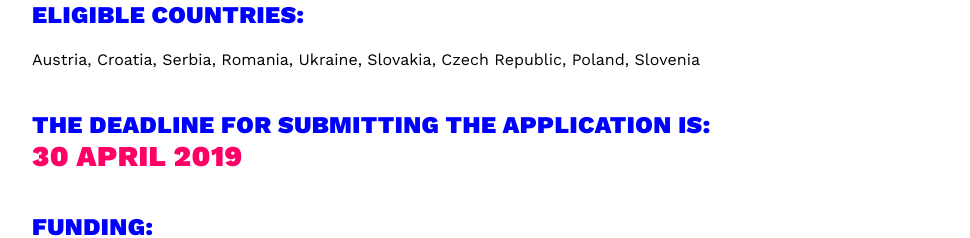
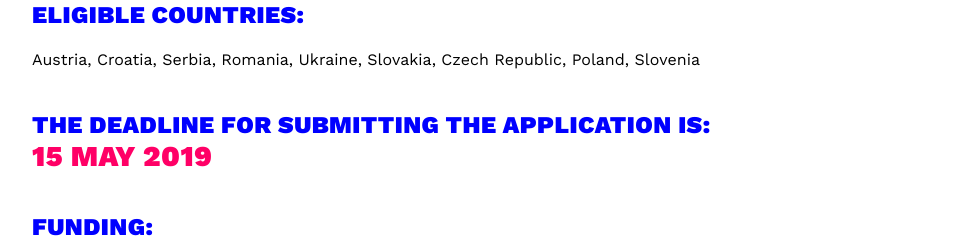
Before and after one commit to kek-architecture/yanp, a plain HTML site: page index.html in a window 1280 px wide. Shown: the part 1780-2018 px from the top of the page, without its empty margins (128-1098 px from the left). Drawn offline with nearby package versions, Linux system fonts and the light colour scheme.

Commit message:
deadline edit

```diff
--- a/index.html
+++ b/index.html
@@ -68,7 +68,7 @@
   <section>
     <h2>THE DEADLINE FOR SUBMITTING THE APPLICATION IS:
       <br>
-      <span>30 APRIL 2019</span></h2>
+      <span>15 MAY 2019</span></h2>
   </section>
   <section>
     <h2>Funding:</h2>
```
